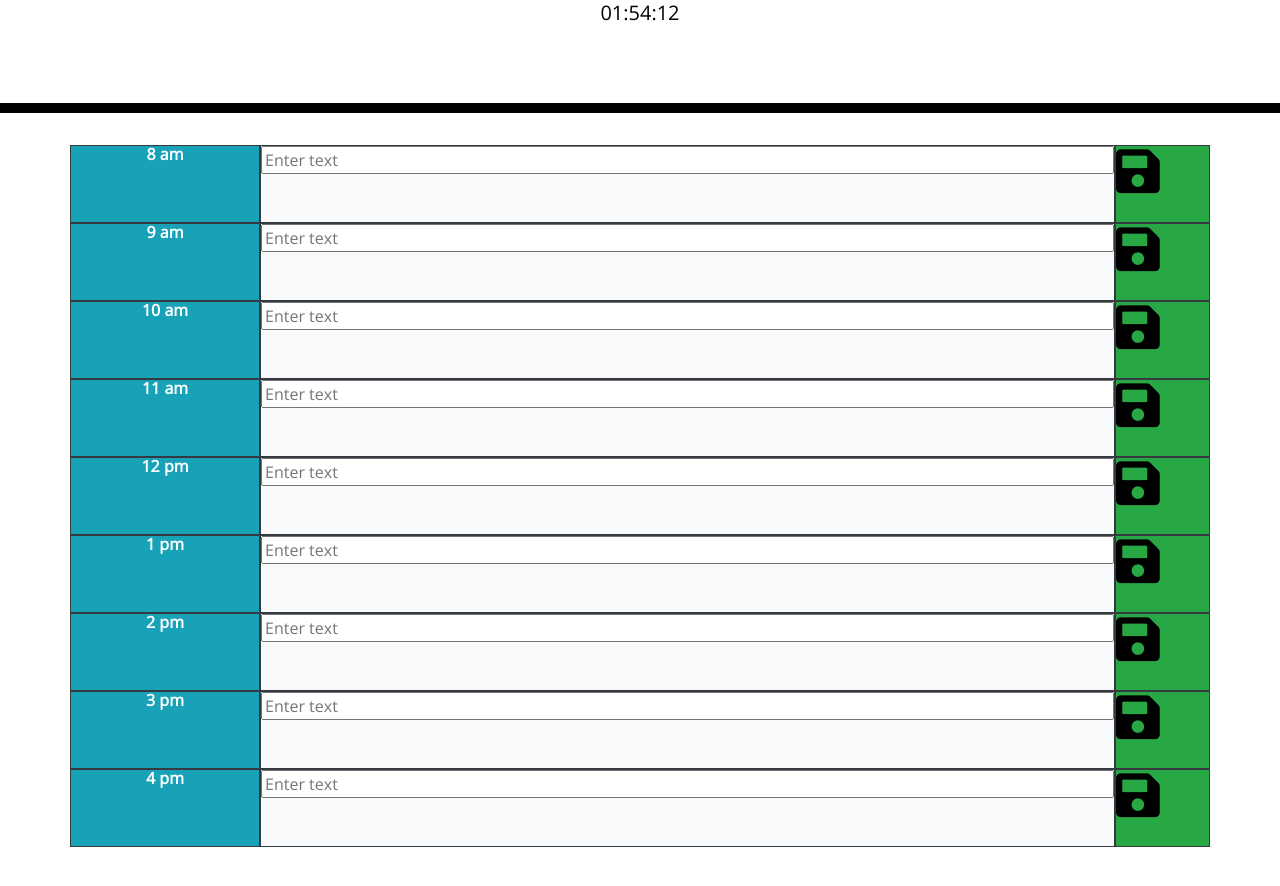
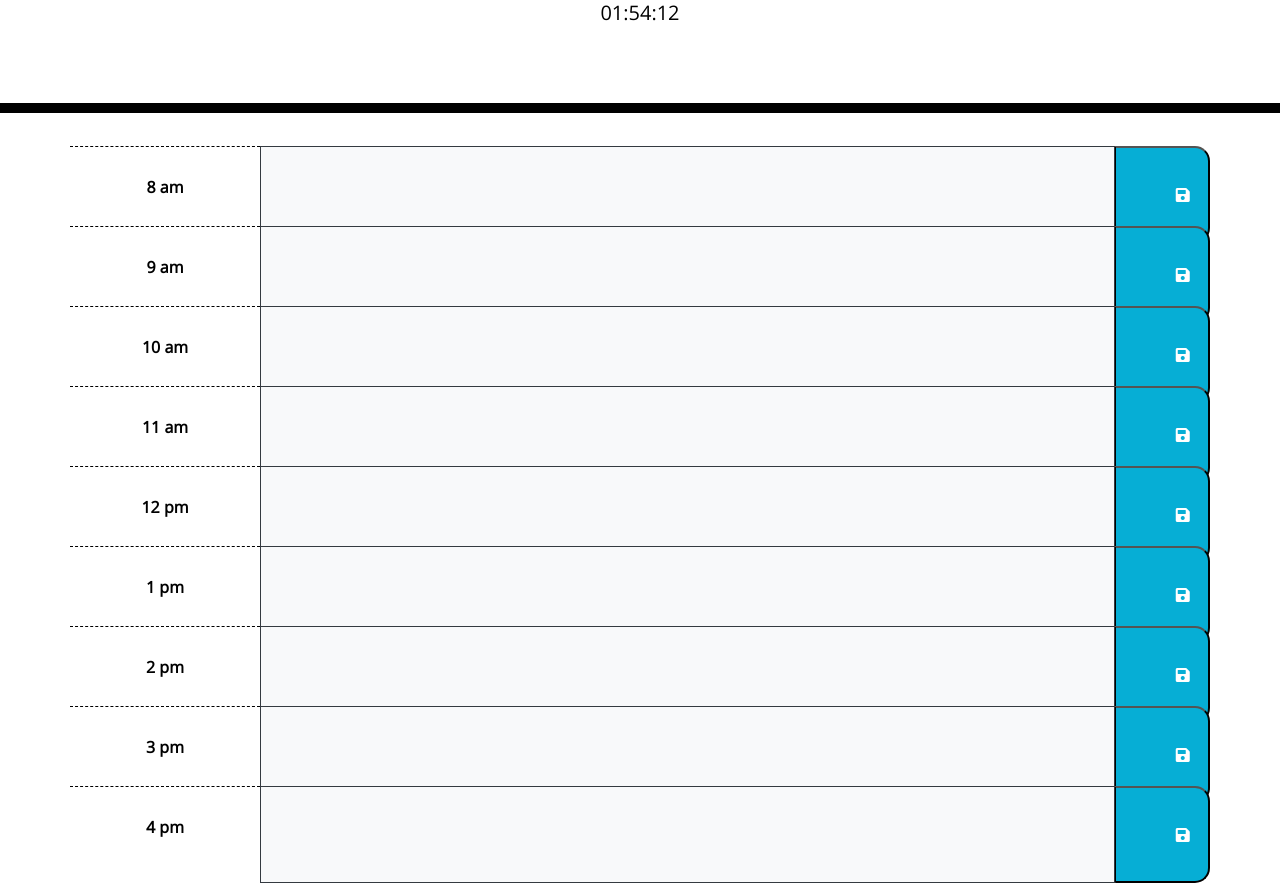
Before and after one commit to EvelynGMaldonado/work_day-scheduler, a plain HTML site: page index.html in a window 1280 px wide. Shown: the part 227-1113 px from the top of the page. Before the commit the page ends 1074 px from the top, so only its background shows below. Drawn offline with nearby package versions, Linux system fonts and the light colour scheme.

Commit message:
re organization and local storage

```diff
--- a/index.html
+++ b/index.html
@@ -29,132 +29,105 @@
       <p id="day" class="lead"></p>
       <p id="time" class="lead"></p>
     </header>
-    <div class="container">
+    <div class="container time-block">
       <div class="row">
-        <div class="col-2 border border-dark p-0 mb-0 bg-info text-white">
+        <div class="col-2 hour">
           <P class ="font-weight-bold text-center"> 8 am </P>
         </div>
-        <div class="col-9 border border-dark   p-0 mb-0 bg-light text-dark">
-          <form id="shedule-form">
-            <input type="text" class="form-input w-100" id="list-input" name="list-input" placeholder="Enter text" />
-            <ul id="to-do-list"></ul>
-          </form>
-        </div>
-        <div class="col-1 border border-dark p-0 mb-0 bg-success text-white">
-          <i id = "icon" class="fas fa-save"></i>
-        </div>
+        <textarea class="col-9 border border-dark   p-0 mb-0 bg-light text-dark" id="8" placeholder="enter text">
+
+        </textarea>
+        <button class="col-1 saveBtn">
+          <i class="fas fa-save"></i>
+        </button>
       </div>
       <div class="row">
-        <div class="col-2 border border-dark p-0 mb-0 bg-info text-white">
+        <div class="col-2 hour">
           <P class ="font-weight-bold text-center"> 9 am </P>
         </div>
-        <div class="col-9 border border-dark p-0 mb-0 bg-light text-dark">
-          <form id="shedule-form">
-            <input type="text" class="form-input w-100" id="list-input" name="list-input" placeholder="Enter text" />
-            <ul id="to-do-list"></ul>
-          </form>
-        </div>
-        <div class="col-1 border border-dark p-0 mb-0 bg-success text-white">
-          <i id = "icon" class="fas fa-save"></i>
-        </div>
+        <textarea class="col-9 border border-dark   p-0 mb-0 bg-light text-dark" id="9" placeholder="enter text">
+
+        </textarea>
+        <button class="col-1 saveBtn">
+          <i class="fas fa-save"></i>
+        </button>
       </div>
       <div class="row">
-        <div class="col-2 border border-dark p-0 mb-0 bg-info text-white">
+        <div class="col-2 hour">
           <P class ="font-weight-bold text-center"> 10 am </P>
         </div>
-        <div class="col-9 border border-dark p-0 mb-0 bg-light text-dark">
-          <form id="shedule-form">
-            <input type="text" class="form-input w-100" id="list-input" name="list-input" placeholder="Enter text" />
-            <ul id="to-do-list"></ul>
-          </form>
-        </div>
-        <div class="col-1 border border-dark p-0 mb-0 bg-success text-white">
-          <i id = "icon" class="fas fa-save"></i>
-        </div>
+        <textarea class="col-9 border border-dark   p-0 mb-0 bg-light text-dark" id="10" placeholder="enter text">
+
+        </textarea>
+        <button class="col-1 saveBtn">
+          <i class="fas fa-save"></i>
+        </button>
       </div>
       <div class="row">
-        <div class="col-2 border border-dark p-0 mb-0 bg-info text-white">
+        <div class="col-2 hour">
           <P class ="font-weight-bold text-center"> 11 am </P>
         </div>
-        <div class="col-9 border border-dark p-0 mb-0 bg-light text-dark">
-          <form id="shedule-form">
-            <input type="text" class="form-input w-100" id="list-input" name="list-input" placeholder="Enter text" />
-            <ul id="to-do-list"></ul>
-          </form>
-        </div>
-        <div class="col-1 border border-dark p-0 mb-0 bg-success text-white">
-          <i id = "icon" class="fas fa-save"></i>
-        </div>
+        <textarea class="col-9 border border-dark   p-0 mb-0 bg-light text-dark" id="11" placeholder="enter text">
+
+        </textarea>
+        <button class="col-1 saveBtn">
+          <i class="fas fa-save"></i>
+        </button>
       </div>
       <div class="row">
-        <div class="col-2 border border-dark p-0 mb-0 bg-info text-white">
+        <div class="col-2 hour">
           <P class ="font-weight-bold text-center"> 12 pm </P>
         </div>
-        <div class="col-9 border border-dark p-0 mb-0 bg-light text-dark">
-          <form id="shedule-form">
-            <input type="text" class="form-input w-100" id="list-input" name="list-input" placeholder="Enter text" />
-            <ul id="to-do-list"></ul>
-          </form>
-        </div>
-        <div class="col-1 border border-dark p-0 mb-0 bg-success text-white">
-          <i id = "icon" class="fas fa-save"></i>
-        </div>
+        <textarea class="col-9 border border-dark   p-0 mb-0 bg-light text-dark" id="12" placeholder="enter text">
+
+        </textarea>
+        <button class="col-1 saveBtn">
+          <i class="fas fa-save"></i>
+        </button>
       </div>
       <div class="row">
-        <div class="col-2 border border-dark p-0 mb-0 bg-info text-white">
+        <div class="col-2 hour">
           <P class ="font-weight-bold text-center"> 1 pm </P>
         </div>
-        <div class="col-9 border border-dark p-0 mb-0 bg-light text-dark">
-          <form id="shedule-form">
-            <input type="text" class="form-input w-100" id="list-input" name="list-input" placeholder="Enter text" />
-            <ul id="to-do-list"></ul>
-          </form>
-        </div>
-        <div class="col-1 border border-dark p-0 mb-0 bg-success text-white">
-          <i id = "icon" class="fas fa-save"></i>
-        </div>
+        <textarea class="col-9 border border-dark   p-0 mb-0 bg-light text-dark" id="13" placeholder="enter text">
+
+        </textarea>
+        <button class="col-1 saveBtn">
+          <i class="fas fa-save"></i>
+        </button>
       </div>
       <div class="row">
-        <div class="col-2 border border-dark p-0 mb-0 bg-info text-white">
+        <div class="col-2 hour">
           <P class ="font-weight-bold text-center"> 2 pm </P>
         </div>
-        <div class="col-9 border border-dark p-0 mb-0 bg-light text-dark">
-          <form id="shedule-form">
-            <input type="text" class="form-input w-100" id="list-input" name="list-input" placeholder="Enter text" />
-            <ul id="to-do-list"></ul>
-          </form>
-        </div>
-        <div class="col-1 border border-dark p-0 mb-0 bg-success text-white">
-          <i id = "icon" class="fas fa-save"></i>
-        </div>
+        <textarea class="col-9 border border-dark   p-0 mb-0 bg-light text-dark" id="14" placeholder="enter text">
+
+        </textarea>
+        <button class="col-1 saveBtn">
+          <i class="fas fa-save"></i>
+        </button>
       </div>
       <div class="row">
-        <div class="col-2 border border-dark p-0 mb-0 bg-info text-white">
+        <div class="col-2 hour">
           <P class ="font-weight-bold text-center"> 3 pm </P>
         </div>
-        <div class="col-9 border border-dark p-0 mb-0 bg-light text-dark">
-          <form id="shedule-form">
-            <input type="text" class="form-input w-100" id="list-input" name="list-input" placeholder="Enter text" />
-            <ul id="to-do-list"></ul>
-          </form>
-        </div>
-        <div class="col-1 border border-dark p-0 mb-0 bg-success text-white">
-          <i id = "icon" class="fas fa-save"></i>
-        </div>
+        <textarea class="col-9 border border-dark   p-0 mb-0 bg-light text-dark" id="15" placeholder="enter text">
+
+        </textarea>
+        <button class="col-1 saveBtn">
+          <i class="fas fa-save"></i>
+        </button>
       </div>
       <div class="row">
-        <div class="col-2 border border-dark p-0 mb-0 bg-info text-white">
+        <div class="col-2 hour">
           <P class ="font-weight-bold text-center"> 4 pm </P>
         </div>
-        <div class="col-9 border border-dark p-0 mb-0 bg-light text-dark">
-          <form id="shedule-form">
-            <input type="text" class="form-input w-100" id="list-input" name="list-input" placeholder="Enter text" />
-            <ul id="to-do-list"></ul>
-          </form>
-        </div>
-        <div class="col-1 border border-dark p-0 mb-0 bg-success text-white">
-          <i id = "icon" class="fas fa-save"></i>
-        </div>
+        <textarea class="col-9 border border-dark   p-0 mb-0 bg-light text-dark" id="16" placeholder="enter text">
+
+        </textarea>
+        <button class="col-1 saveBtn">
+          <i class="fas fa-save"></i>
+        </button>
       </div>
 
     <script src="https://cdnjs.cloudflare.com/ajax/libs/jquery/3.2.1/jquery.min.js"></script>
--- a/script.js
+++ b/script.js
@@ -7,34 +7,27 @@ $("#day").text(today.format("MMM Do, YYYY"));
 var sheduleFormEl = $("#shedule-form");
 var toDoListEl = $("#to-do-list");
 var saveEl = $("#icon")
+var timeBlock = $(".time-block")
 
 // create function to handle form submission
 function handleFormSubmit(event) {
   event.preventDefault();
-
+  console.log($(this).prev().val());
   // select form element by its `name` attribute and get its value
-  var activity = $('input[name="list-input"]').val();
-
+  var activity = $(this).prev().val();
+  var id = + $(this).prev().attr("id")
   // if there's nothing in the form entered, don't print to the page
   if (!activity) {
     console.log('No things to do at this moment!');
     return;
   };
 
-  // print to the page
-  toDoListEl.append('<li>' + activity + '</li>');
-
-
-  // clear the form input element
-  $('input[name="list-input"]').val('');
-
-
-      localStorage.setItem('activity', JSON.stringify(avtivity));
-      localStorage.getItem("activity")
-  };
+      localStorage.setItem(id, JSON.stringify(activity));
+     // localStorage.getItem("activity")
+};
 
 
 
 
 // Create a submit event listener on the form element
-saveEl.on('click', handleFormSubmit);
+timeBlock.on('click', ".saveBtn", handleFormSubmit);
--- a/style.css
+++ b/style.css
@@ -30,13 +30,13 @@ textarea {
   border-radius: 15px;
 }
 
-/*
+
 .row {
   white-space: pre-wrap;
   height: 80px;
   border-top: 1px solid white;
 }
-*/
+
 
 .hour {
   background-color: #ffffff;
@@ -67,25 +67,7 @@ textarea {
   color: white;
 }
 
-#icone:hover {
+.saveBtn i:hover {
   font-size: 20px;
   transition: all 0.3s ease-in-out;
 }
-
-#icon {
-  font-size: 50px;
-  color:black;
-
-
-}
-
-ul {
-  margin: 3rem auto;
-  font-size: 1.75rem;
-  background-color: transparent;
-}
-
-ul li {
-  margin: 1.2rem 0;
-  background-color: transparent;
-}
```
